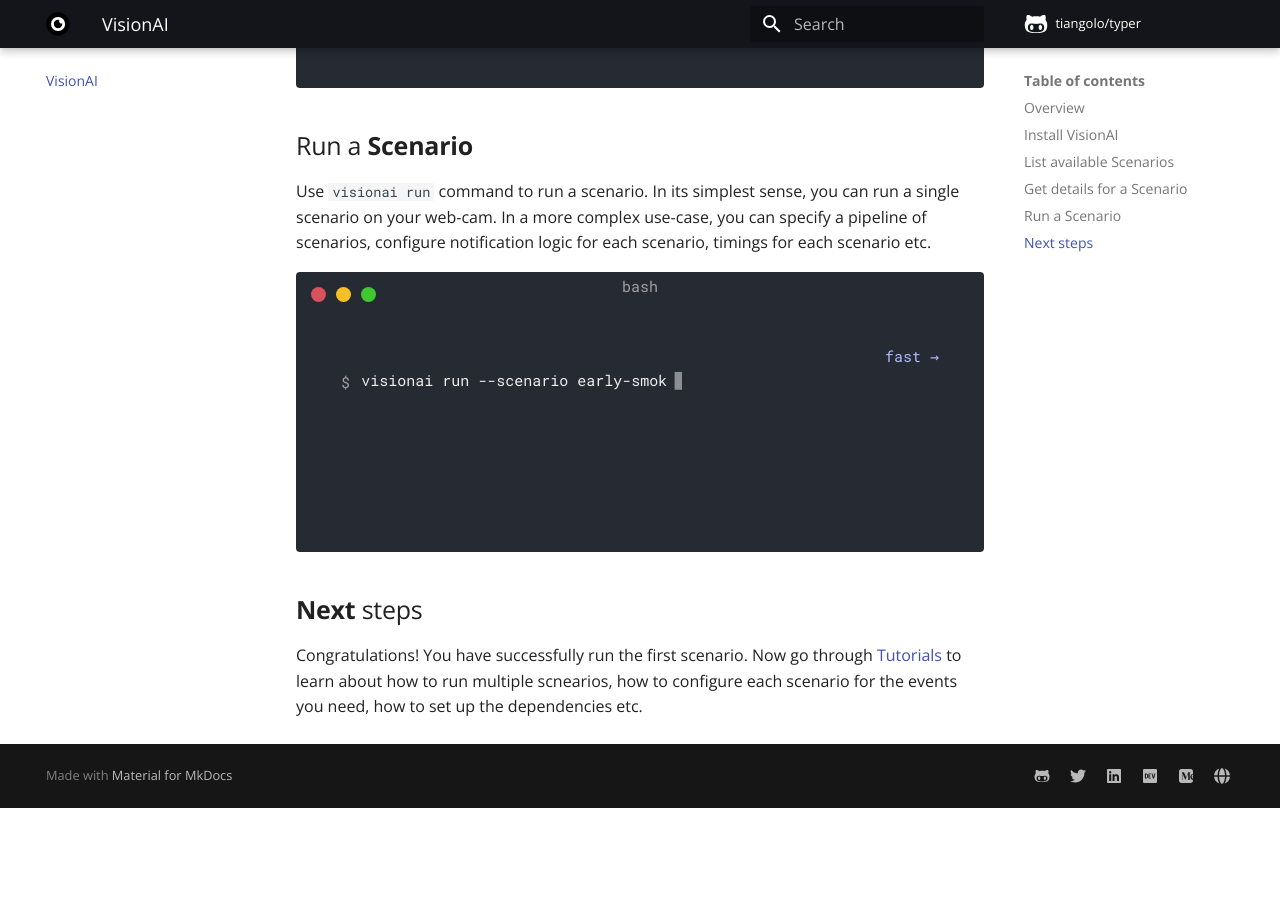
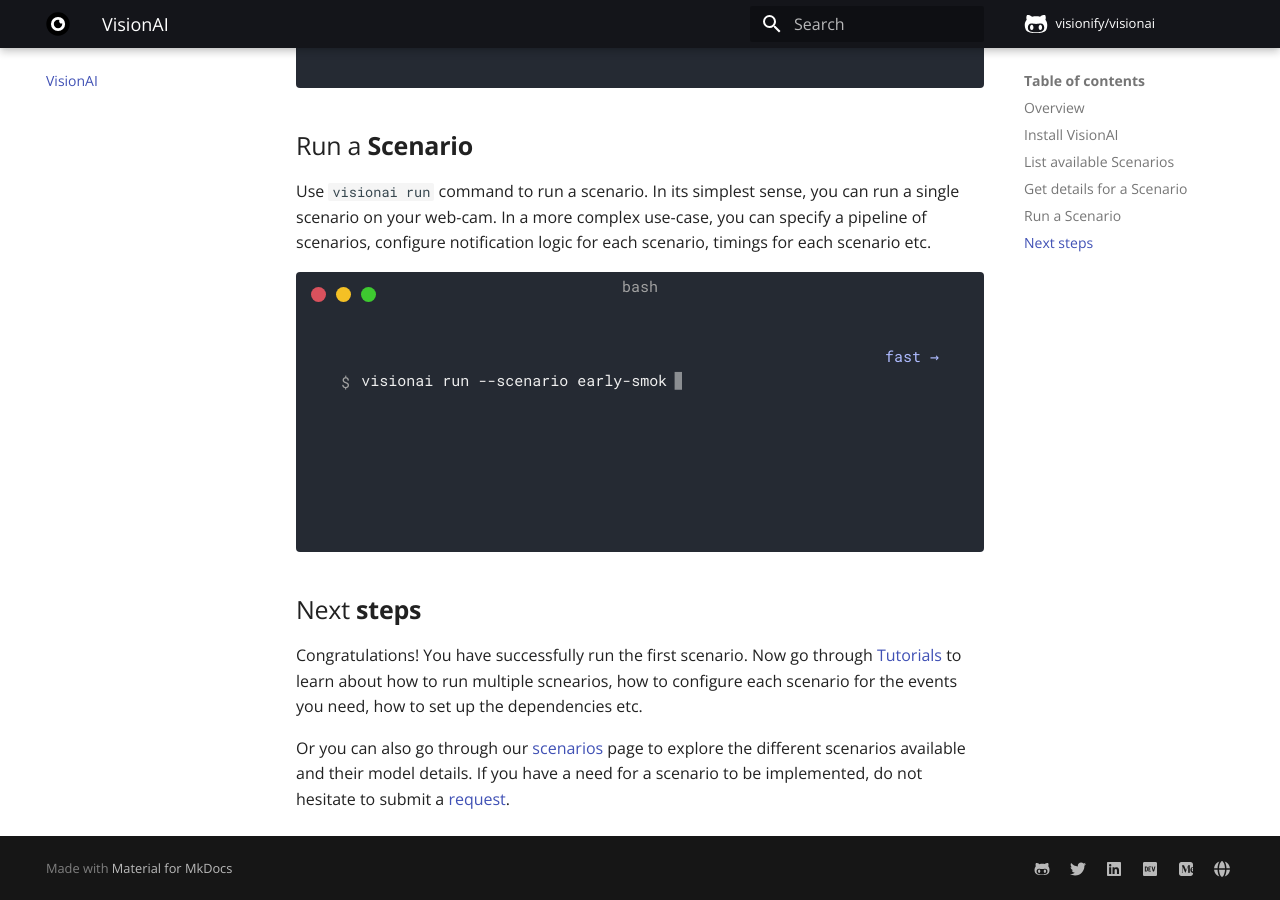
Before and after one commit to visionify/visionai-1, an MkDocs documentation site: the page built from docs/index.md, in a window 1280 px wide and 900 px high, scrolled down 3035 px. Built offline with MkDocs 1.6.1 and Material for MkDocs 9.7.7, drawn with Linux system fonts in a browser that asks for light colours; comment, search, counter and statistics services are not loaded; before the commit the page ends 3843 px from its top, so only the background shows below that; part of the change alters nothing that is shown; some of the changed text lies outside the part shown.

```diff
--- a/docs/index.md
+++ b/docs/index.md
@@ -1,6 +1,6 @@
 # VisionAI
 
-Documentation for VisionAI toolkit [visionai.visionify.com](https://visionai.visionify.com).
+Documentation for VisionAI toolkit.
 
 ## Overview
 
@@ -132,6 +132,8 @@ Starting early-smoke-and-fire-detection
 
 </div>
 
-## **Next** steps
+## Next **steps**
 
 Congratulations! You have successfully run the first scenario. Now go through [Tutorials](tutorials/index.md) to learn about how to run multiple scnearios, how to configure each scenario for the events you need, how to set up the dependencies etc.
+
+Or you can also go through our [scenarios](scenarios/index.md) page to explore the different scenarios available and their model details. If you have a need for a scenario to be implemented, do not hesitate to submit a [request](https://github.com/visionify/visionai/issues).
--- a/mkdocs.yml
+++ b/mkdocs.yml
@@ -17,8 +17,8 @@ theme:
   features:
     - navigation.tabs
 
-repo_name: tiangolo/typer
-repo_url: https://github.com/tiangolo/typer
+repo_name: visionify/visionai
+repo_url: https://github.com/visionify/visionai
 edit_uri: ""
 
 nav:
@@ -110,20 +110,20 @@ markdown_extensions:
 extra:
   analytics:
     provider: google
-    property: UA-133183413-1
+    property: G-3CWR3GL7BF
   social:
     - icon: fontawesome/brands/github-alt
-      link: https://github.com/tiangolo/typer
+      link: https://github.com/visionify/visionai
     - icon: fontawesome/brands/twitter
-      link: https://twitter.com/tiangolo
+      link: https://twitter.com/visionify
     - icon: fontawesome/brands/linkedin
-      link: https://www.linkedin.com/in/tiangolo
+      link: https://www.linkedin.com/in/hmurari
     - icon: fontawesome/brands/dev
-      link: https://dev.to/tiangolo
+      link: https://dev.to/hmurari
     - icon: fontawesome/brands/medium
-      link: https://medium.com/@tiangolo
+      link: https://medium.com/@hmurari
     - icon: fontawesome/solid/globe
-      link: https://tiangolo.com
+      link: https://visionify.ai
 
 extra_css:
   - css/termynal.css
```
Also changed, not shown: 1 other file.
